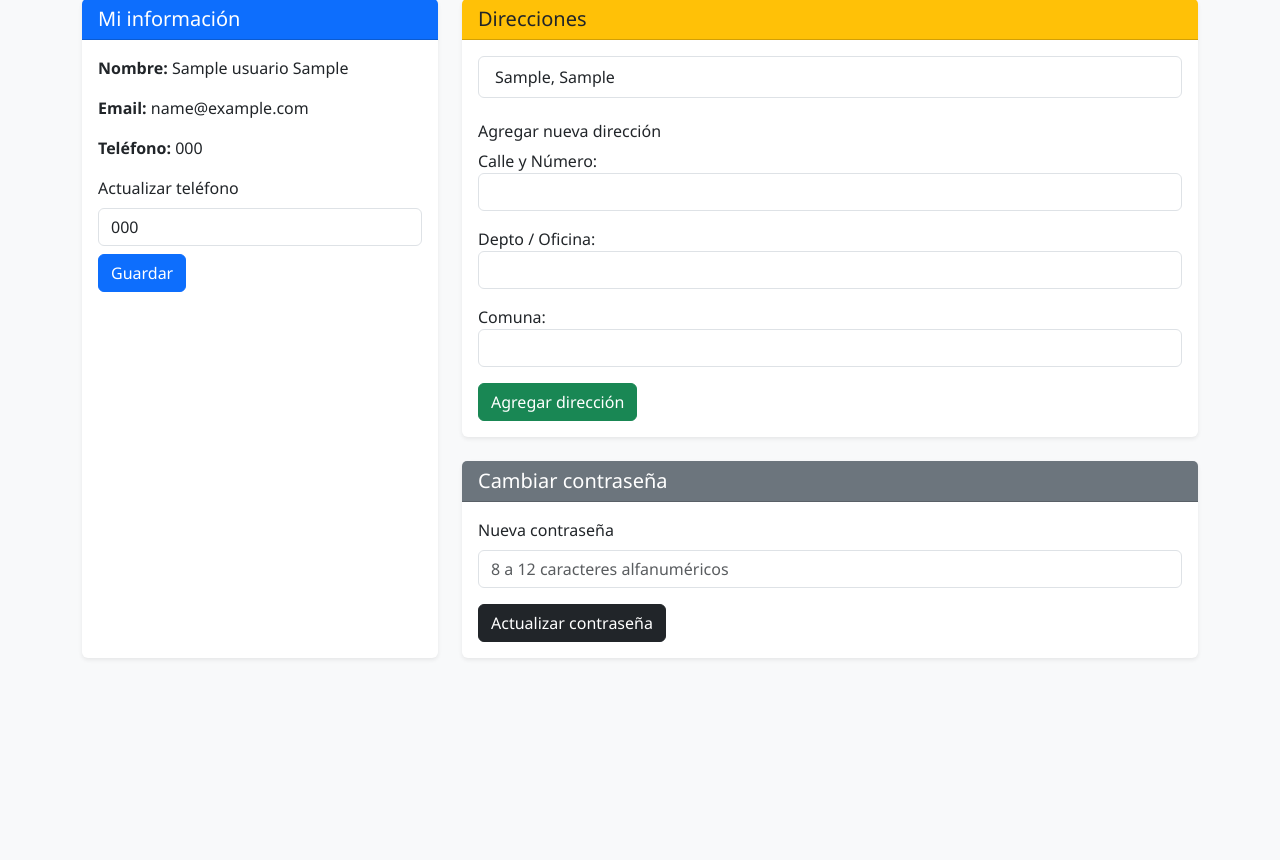
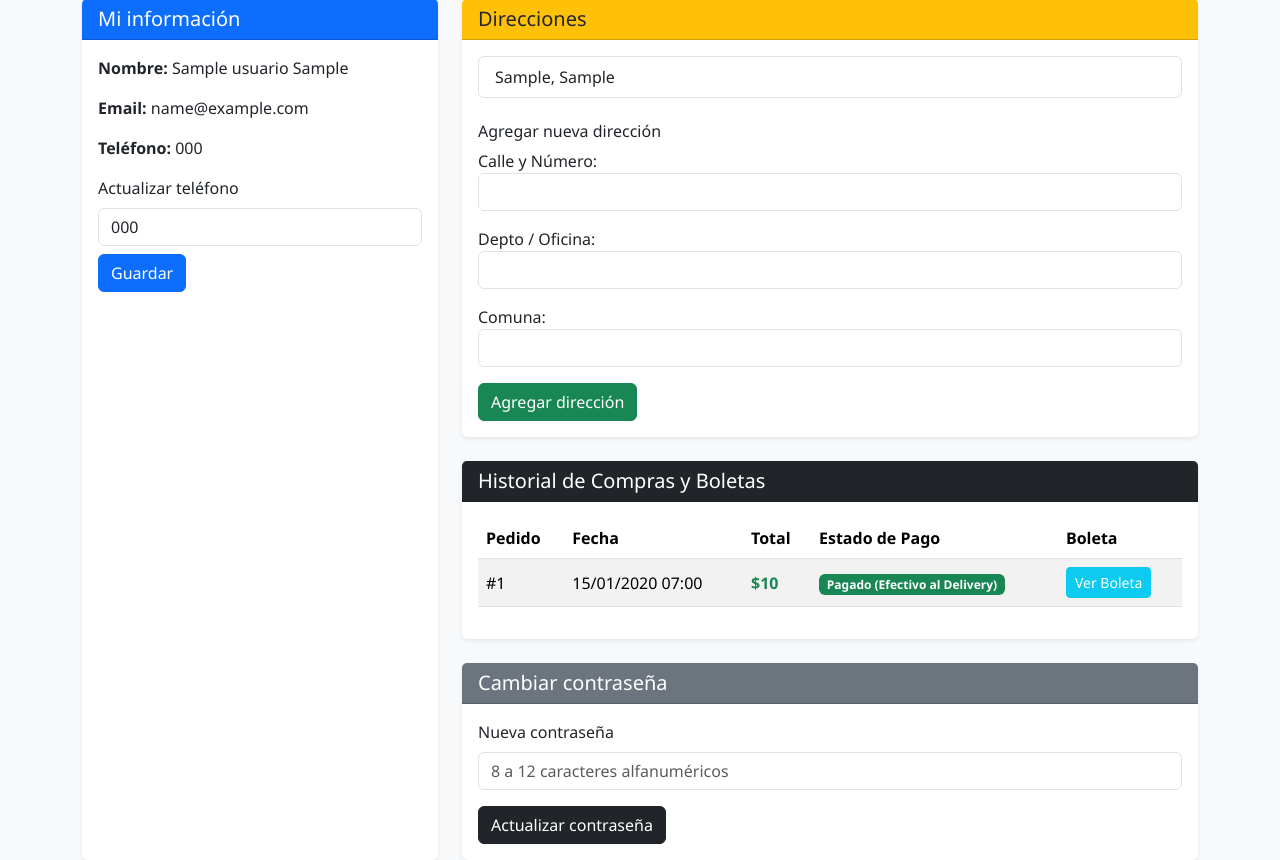
Before and after one commit to Defkross1/proyecto_sabores, a Django app: page /usuarios/perfil/ in a window 1280 px wide. Shown: the part 81-941 px from the top of the page. Before the commit the page ends 740 px from the top, so only its background shows below. Run offline with Django 5.2, Linux system fonts and the light colour scheme; a user stored in the database is signed in; tables that the repository leaves empty hold one stand-in row (values such as "Sample post"); some libraries are stand-ins or nearby versions.

Commit message:
Implementacion completa de pagos, bloqueo de boletas y seccion de historial en perfil

```diff
--- a/pedidos/models.py
+++ b/pedidos/models.py
@@ -48,6 +48,14 @@ class Pedidos(models.Model):
         ('13:00 - 14:00', '13:00 a 14:00 Hrs'),
         ('14:00 - 15:00', '14:00 a 15:00 Hrs'),
     ]
+    METODOS_PAGO = [
+        ('DELIVERY_EFECTIVO', 'Efectivo al Delivery'),
+        ('DELIVERY_TARJETA', 'Tarjeta al Delivery'),
+        ('DELIVERY_TRANSFERENCIA', 'Transferencia al Delivery'),
+        ('LOCAL_EFECTIVO', 'Efectivo en el Local'),
+        ('LOCAL_TARJETA', 'Tarjeta en el Local'),
+        ('LOCAL_TRANSFERENCIA', 'Transferencia en el Local'),
+    ]
 
     cliente = models.ForeignKey(settings.AUTH_USER_MODEL, on_delete=models.CASCADE, related_name="pedidos")
     direccion = models.ForeignKey(DireccionCliente, on_delete=models.PROTECT, verbose_name="Dirección de Entrega")
@@ -62,6 +70,8 @@ class Pedidos(models.Model):
         related_name="pedidos_asignados"
     )
     fecha_pedido = models.DateTimeField(auto_now_add=True)
+    pagado = models.BooleanField(default=False)
+    metodo_pago = models.CharField(max_length=30, choices=METODOS_PAGO, blank=True, null=True)
 
     def recalculador_total(self):
         subtotales = [item.cantidad * item.precio_unitario for item in self.items.all()]
--- a/pedidos/urls.py
+++ b/pedidos/urls.py
@@ -7,6 +7,7 @@ urlpatterns = [
     path('menu/', views.menu_semanal_cliente, name='menu_semanal'),
     path('mis-pedidos/', views.mis_pedidos, name='mis_pedidos'),
     path('pedido/boleta/<int:pedido_id>/', views.boleta_pedido, name='boleta_pedido'),
+    path('pedido/pagar/<int:pedido_id>/', views.pagar_pedido, name='pagar_pedido'),
     path('pedido/eliminar/<int:pedido_id>/', views.eliminar_pedido_cliente, name='eliminar_pedido'),
     path('pedido/editar/<int:pedido_id>/', views.editar_pedido_cliente, name='editar_pedido'),
     path('atencion/', views.atencion_dashboard, name='atencion_dashboard'),
--- a/sabores_core/templates/pedidos/boleta.html
+++ b/sabores_core/templates/pedidos/boleta.html
@@ -3,7 +3,7 @@
 <div class="container my-5">
     <div class="card shadow p-4" id="area-impresion">
         <div class="text-center mb-4">
-            <h2>🍽️ Proyecto Sabores</h2>
+            <h2>🍽️ Sabores "El Comilón"</h2>
             <p class="text-muted mb-1">Comida Casera y Tradicional</p>
             <h5>Boleta de Pedido #{{ pedido.id }}</h5>
         </div>
--- a/sabores_core/templates/usuarios/perfil.html
+++ b/sabores_core/templates/usuarios/perfil.html
@@ -1,4 +1,5 @@
 {% extends 'base.html' %}
+{% load formato_moneda %}
 
 {% block content %}
 <div class="row g-4">
@@ -54,6 +55,55 @@
             </div>
         </div>
 
+        <!-- 🌟 HISTORIAL DE COMPRAS Y BOLETAS -->
+        <div class="card shadow-sm border-0 mb-4">
+            <div class="card-header bg-dark text-white">
+                <h5 class="mb-0">Historial de Compras y Boletas</h5>
+            </div>
+            <div class="card-body">
+                {% if historial_compras %}
+                    <div class="table-responsive">
+                        <table class="table table-striped align-middle">
+                            <thead>
+                                <tr>
+                                    <th>Pedido</th>
+                                    <th>Fecha</th>
+                                    <th>Total</th>
+                                    <th>Estado de Pago</th>
+                                    <th>Boleta</th>
+                                </tr>
+                            </thead>
+                            <tbody>
+                                {% for compresa in historial_compras %}
+                                <tr>
+                                    <td>#{{ compresa.id }}</td>
+                                    <td>{{ compresa.fecha_pedido|date:"d/m/Y H:i" }}</td>
+                                    <td class="text-success fw-bold">{{ compresa.total|formato_miles }}</td>
+                                    <td>
+                                        {% if compresa.pagado %}
+                                            <span class="badge bg-success">Pagado ({{ compresa.get_metodo_pago_display }})</span>
+                                        {% else %}
+                                            <span class="badge bg-warning text-dark">Pendiente</span>
+                                        {% endif %}
+                                    </td>
+                                    <td>
+                                        {% if compresa.pagado %}
+                                            <a href="{% url 'boleta_pedido' compresa.id %}" class="btn btn-sm btn-info text-white">Ver Boleta</a>
+                                        {% else %}
+                                            <span class="text-muted small">Pago requerido</span>
+                                        {% endif %}
+                                    </td>
+                                </tr>
+                                {% endfor %}
+                            </tbody>
+                        </table>
+                    </div>
+                {% else %}
+                    <p class="text-muted mb-0">No tienes compras registradas en tu historial.</p>
+                {% endif %}
+            </div>
+        </div>
+
         <div class="card shadow-sm border-0">
             <div class="card-header bg-secondary text-white">
                 <h5 class="mb-0">Cambiar contraseña</h5>
--- a/usuarios/views.py
+++ b/usuarios/views.py
@@ -5,6 +5,7 @@ from django.contrib import messages
 from django.core.exceptions import ValidationError
 from .forms import RegistroClienteForm, LoginForm, DireccionForm, RegistroEmpresaConvenioForm
 from .models import DireccionCliente
+from pedidos.models import Pedido
 from .validators import ReglaContrasenaSaboresValidator, NoContieneNombreValidator
 
 def login_view(request):
@@ -71,7 +72,6 @@ def perfil_cliente(request):
     if request.method == 'POST':
         accion = request.POST.get('accion')
 
-        # 1. Actualizar teléfono
         if accion == 'actualizar_telefono':
             nuevo_tel = request.POST.get('telefono')
             if nuevo_tel:
@@ -79,7 +79,6 @@ def perfil_cliente(request):
                 usuario.save()
                 messages.success(request, "Teléfono actualizado con éxito.")
 
-        # 2. Agregar nueva dirección
         elif accion == 'nueva_direccion':
             form_direccion = DireccionForm(request.POST)
             if form_direccion.is_valid():
@@ -89,7 +88,6 @@ def perfil_cliente(request):
                 messages.success(request, "Dirección agregada correctamente.")
                 return redirect('perfil_cliente')
 
-        # 3. Cambiar clave con validaciones de seguridad
         elif accion == 'cambiar_clave':
             nueva_clave = request.POST.get('nueva_clave')
             try:
@@ -104,10 +102,13 @@ def perfil_cliente(request):
                     messages.error(request, error)
 
     direcciones = usuario.direcciones.all()
+    historial_compras = Pedido.objects.filter(cliente=usuario).order_by('-fecha_pedido')
+
     return render(request, 'usuarios/perfil.html', {
         'direcciones': direcciones,
         'form_direccion': form_direccion,
-        'puede_eliminar_direccion': direcciones.count() > 1
+        'puede_eliminar_direccion': direcciones.count() > 1,
+        'historial_compras': historial_compras,
     })
 
 @login_required
```
Also changed, not shown: pedidos/views.py (+32 -20 lines), sabores_core/templates/pedidos/mis_pedidos.html (+47 -9 lines), pedidos/migrations/0004_pedidos_metodo_pago_pedidos_pagado.py (added).
